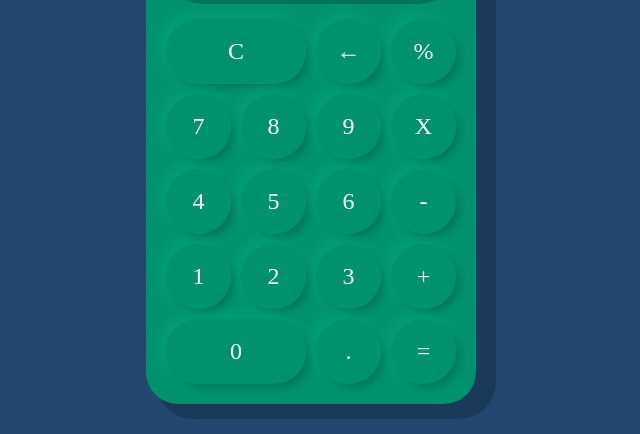
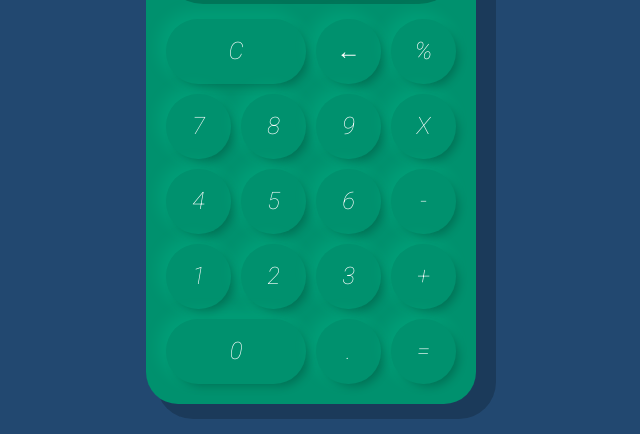
Before and after one commit to r-gonzalo/calculadora-js, a plain HTML site: page index.html in a window 1280 px wide. Shown: the part 279-713 px from the top of the page, without its empty margins (329-969 px from the left). Drawn offline with Linux system fonts and the light colour scheme.

Commit message:
actualización de fuente y tipos de numeros

```diff
--- a/estilos/estilos.css
+++ b/estilos/estilos.css
@@ -1,5 +1,5 @@
 * {
-    font-family: 'fraunces', serif;
+    font-family: 'Roboto', sans-serif;
     color: #fff;
 }
 
--- a/index.html
+++ b/index.html
@@ -6,6 +6,8 @@
     <meta name="viewport" content="width=device-width, initial-scale=1.0">
     <title>Calculadora.js</title>
     <link rel="stylesheet" href="estilos/estilos.css">
+    <link rel="preconnect" href="https://fonts.gstatic.com">
+    <link href="https://fonts.googleapis.com/css2?family=Roboto:ital,wght@1,100&display=swap" rel="stylesheet">
     <script src="/js/Display.js" type="text/javascript"></script>
     <script src="/js/Calculadora.js" type="text/javascript"></script>
     <script src="/js/index.js" type="text/javascript" defer></script>
--- a/js/Display.js
+++ b/js/Display.js
@@ -10,7 +10,7 @@ class Display {
             sumar: '+',
             dividir: '/',
             multiplicar: 'x',
-            restar: '-'
+            restar: '-',
         }
     }
 
```
